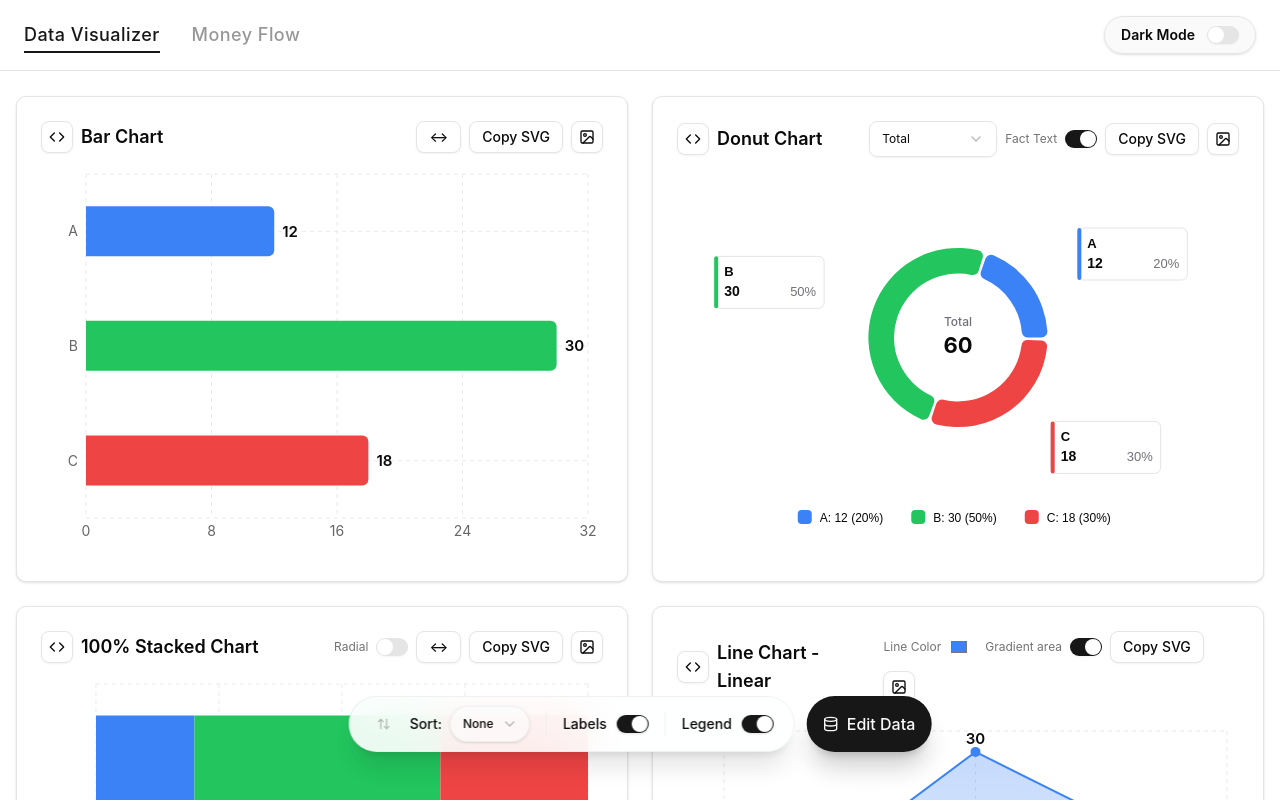
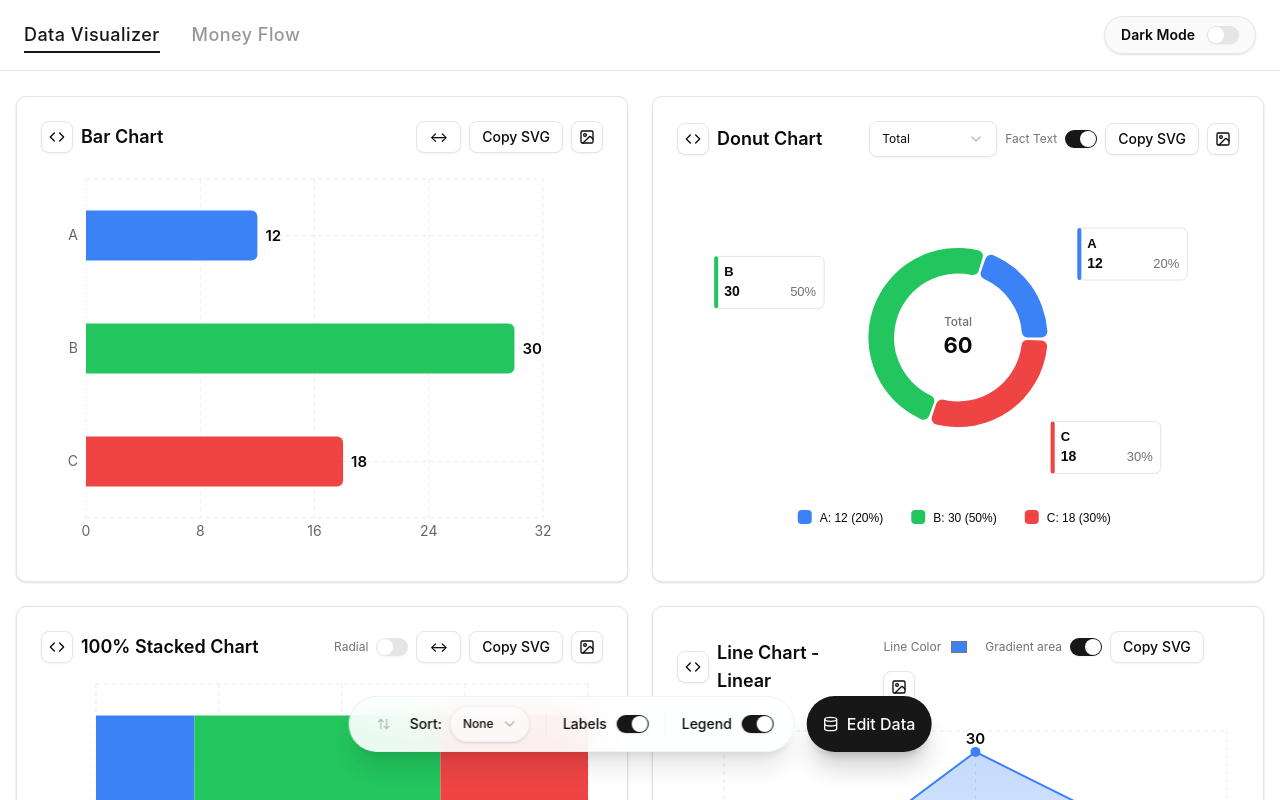
Before and after one commit to s1n-c0s/FastChart, a React (Vite) app: page / in a window 1280 px wide. Shown: the top 800 px of the page. Built offline with nearby package versions, Linux system fonts and the light colour scheme.

Commit message:
Increase bar chart margins to fit labels within SVG viewBox

```diff
--- a/src/components/charts/bar-chart.tsx
+++ b/src/components/charts/bar-chart.tsx
@@ -55,7 +55,7 @@ export const BarChart = React.memo(function BarChart({
             key="horizontal-chart"
             data={data}
             layout="vertical"
-            margin={{ top: 5, right: 15, bottom: 5, left: 5 }}
+            margin={{ top: 10, right: 60, bottom: 5, left: 5 }}
             barCategoryGap="15%"
           >
             <CartesianGrid className="stroke-border opacity-80" strokeDasharray="4 4" />
@@ -125,7 +125,7 @@ export const BarChart = React.memo(function BarChart({
           key="vertical-chart"
           data={data}
           layout="horizontal"
-          margin={{ top: 5, right: 15, bottom: 5, left: 5 }}
+          margin={{ top: 25, right: 15, bottom: 5, left: 5 }}
           barCategoryGap="15%"
         >
           <CartesianGrid className="stroke-border opacity-80" strokeDasharray="4 4" />
```
